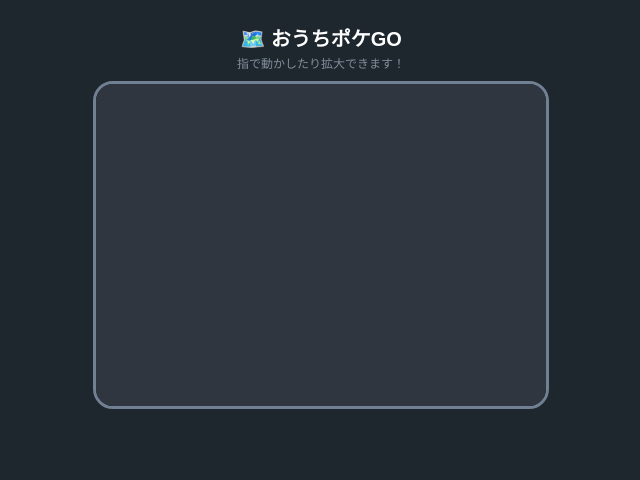
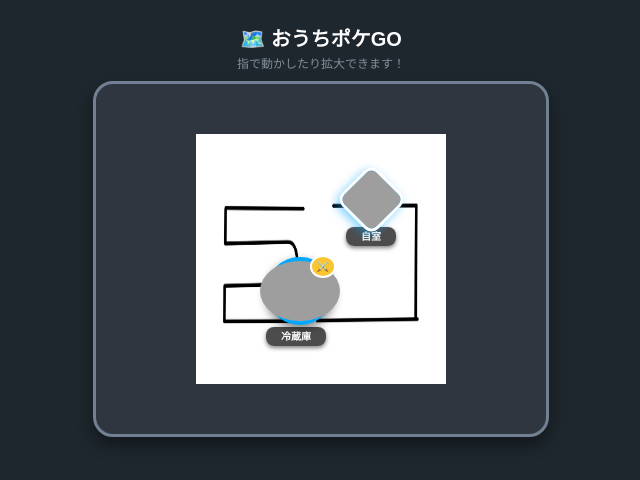
Before and after one commit to Scratch-1106/kokemon, a plain HTML site: page index.html in a window 1280 px wide. Shown: the whole page, without its empty margins (319-959 px from the left). Drawn offline with nearby package versions, Linux system fonts and the light colour scheme; grey boxes are pictures that could not be loaded.

Commit message:
Update index.html

```diff
--- a/index.html
+++ b/index.html
@@ -13,47 +13,19 @@
     h1 { font-size: 20px; margin-bottom: 2px; }
     p { color: #808e9b; font-size: 12px; margin-top: 0; margin-bottom: 10px; }
 
-    /* -----------------------------------
-       🗺️ マップ全体のコンテナ（縦横比7:5に固定）
-    ----------------------------------- */
-    .map-outer-container {
+    /* 🗺️ 地図を表示するコンテナ（横幅100%、高さは固定の350pxにするのが一番確実です！） */
+    #map {
       width: 100%;
       max-width: 450px;
-      margin: 0 auto;
+      height: 350px;
       border: 3px solid #718093;
       border-radius: 20px;
-      overflow: hidden; /* はみ出し防止 */
-      position: relative;
+      margin: 0 auto;
+      box-shadow: 0 8px 16px rgba(0,0,0,0.4);
+      background: #2f3640;
     }
 
-    #map {
-      width: 100%;
-      /* ▼ ここで「縦：横 = 5：7」の比率をCSSだけで完全に固定する裏ワザ */
-      padding-bottom: 71.42%; /* (5 / 7) * 100 = 71.42...% */
-      background: #2f3640;
-      box-shadow: 0 8px 16px rgba(0,0,0,0.4);
-    }
-
-    /* -----------------------------------
-       ジム・ポケストップの画像が
-       横長に潰れないようにする修正
-    ----------------------------------- */
-    /* ピン全体の共通設定 */
-    .leaflet-marker-icon {
-      background: none !important;
-      border: none !important;
-    }
-
-    /* ジム・ストップ内の画像共通 */
-    .gym-pin-container img,
-    .stop-pin-container img {
-      width: 100%;
-      height: 100%;
-      object-fit: cover; /* 画像の比率を維持して、枠いっぱいに収める（超重要） */
-      border-radius: 50%;
-    }
-
-    /* ジム（青） */
+    /* ジム（青）のピン */
     .gym-pin-container {
       position: relative;
       width: 60px;
@@ -65,6 +37,12 @@
       display: flex;
       align-items: center;
       justify-content: center;
+    }
+    .gym-pin-container img {
+      width: 100%;
+      height: 100%;
+      border-radius: 50%;
+      object-fit: cover;
     }
     .gym-badge {
       position: absolute;
@@ -80,14 +58,14 @@
       z-index: 10;
     }
 
-    /* ポケストップ（画像が潰れないように修正） */
+    /* ポケストップのピン */
     .stop-pin-container {
       width: 45px;
       height: 45px;
       background: #00a8ff;
       border: 3px solid #ffffff;
       border-radius: 10px;
-      transform: rotate(45deg); /* 外枠だけ回転 */
+      transform: rotate(45deg);
       box-shadow: 0 4px 10px rgba(0,168,255,0.5);
       display: flex;
       align-items: center;
@@ -95,9 +73,11 @@
       overflow: hidden;
     }
     .stop-pin-container img {
-      /* 中の写真だけ回転を元に戻し、かつ比率を維持する */
+      width: 100%;
+      height: 100%;
+      object-fit: cover;
       transform: rotate(-45deg) scale(1.3);
-      border-radius: 0; /* ひし形の中身なので丸くしない */
+      border-radius: 0;
     }
 
     /* 名前ラベル */
@@ -120,23 +100,63 @@
   <h1>🗺️ おうちポケGO</h1>
   <p>指で動かしたり拡大できます！</p>
 
-  <!-- 比率を固定する外枠 -->
-  <div class="map-outer-container">
-    <div id="map"></div>
-  </div>
+  <!-- 地図が表示されるボックス -->
+  <div id="map"></div>
 
   <!-- LeafletのJavaScript -->
   <script src="https://unpkg.com/leaflet@1.9.4/dist/leaflet.js"></script>
 
   <script>
-    // ▼ ここに自分で描いたmap.jpegの実際のピクセルサイズを入れる
-    // 7:5の比率なら、例：横700・縦500など
     const imageWidth = 1000;
     const imageHeight = 1000;
 
+    // 地図の初期化
     const map = L.map('map', {
       crs: L.CRS.Simple,
-      minZoom: -2, // 少し多めにズームアウトできるように調整
+      minZoom: -2,
       maxZoom: 3,
       zoomControl: false,
-      attributionControl:
+      attributionControl: false
+    });
+
+    // map.jpeg を背景に設定
+    const bounds = [[0, 0], [imageHeight, imageWidth]];
+    const imageOverlay = L.imageOverlay('map.jpeg', bounds).addTo(map);
+    map.fitBounds(bounds);
+
+    // 🏟️ 冷蔵庫（ジム）
+    const fridgeIcon = L.divIcon({
+      className: 'custom-pin',
+      html: `
+        <a href="gym.html?spot=fridge" style="text-decoration: none;">
+          <div class="gym-pin-container">
+            <span class="gym-badge">⚔️</span>
+            <img src="https://images.unsplash.com/photo-1584622650111-993a426fbf0a?w=150" alt="冷蔵庫">
+          </div>
+          <div class="custom-label">冷蔵庫</div>
+        </a>
+      `,
+      iconSize: [60, 80],
+      iconAnchor: [30, 40]
+    });
+    L.marker([350, 400], { icon: fridgeIcon }).addTo(map);
+
+    // 🔵 自室（ポケストップ）
+    const roomIcon = L.divIcon({
+      className: 'custom-pin',
+      html: `
+        <a href="stop.html?spot=room" style="text-decoration: none;">
+          <div class="stop-pin-container">
+            <img src="https://images.unsplash.com/photo-1585776245991-cf89dd7fc73a?w=150" alt="自室">
+          </div>
+          <div class="custom-label">自室</div>
+        </a>
+      `,
+      iconSize: [50, 70],
+      iconAnchor: [25, 35]
+    });
+    L.marker([700, 700], { icon: roomIcon }).addTo(map);
+  </script>
+
+</body>
+</html>
```
